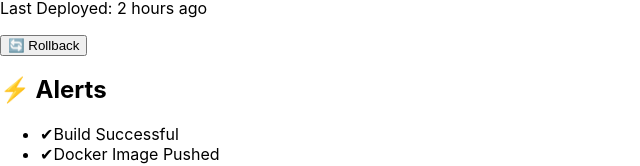
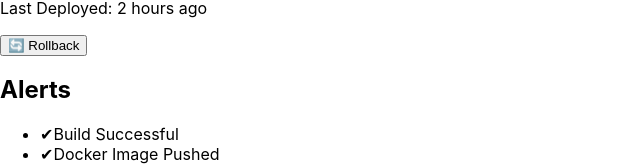
Before and after one commit to ANURAGNAKUL2702/offlinegame-with-automated-deployable-pipelines, a React (Create React App) app: page / in a window 1280 px wide. Shown: the part 334-500 px from the top of the page, without its empty margins (0-640 px from the left). Built offline with nearby package versions, Linux system fonts and the light colour scheme.

Commit message:
Update amazing feature

```diff
--- a/src/App.js
+++ b/src/App.js
@@ -60,7 +60,7 @@ const App = () => {
 
         {/* Alerts/Notifications Card */}
         <div className="bg-slate-800/70 text-gray-100 p-6 rounded-2xl shadow-xl hover:shadow-2xl transition transform hover:scale-105 border border-slate-700 backdrop-blur-sm flex flex-col items-center">
-          <h2 className="text-2xl font-bold mb-3 text-red-400">⚡ Alerts</h2>
+          <h2 className="text-2xl font-bold mb-3 text-red-400"> Alerts</h2>
           <ul className="space-y-2 text-left w-full mt-4">
             <li className="flex items-center space-x-2">
               <span className="text-green-500">✔</span>
```
